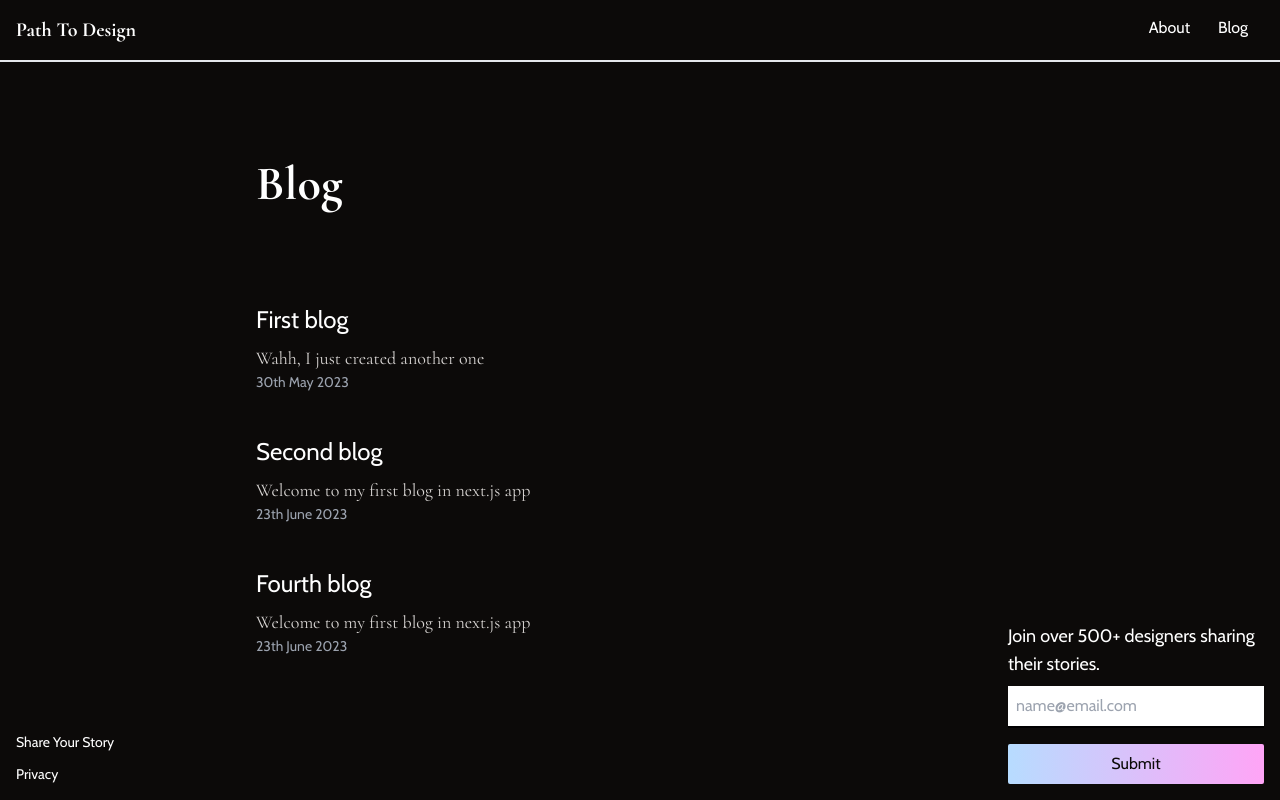
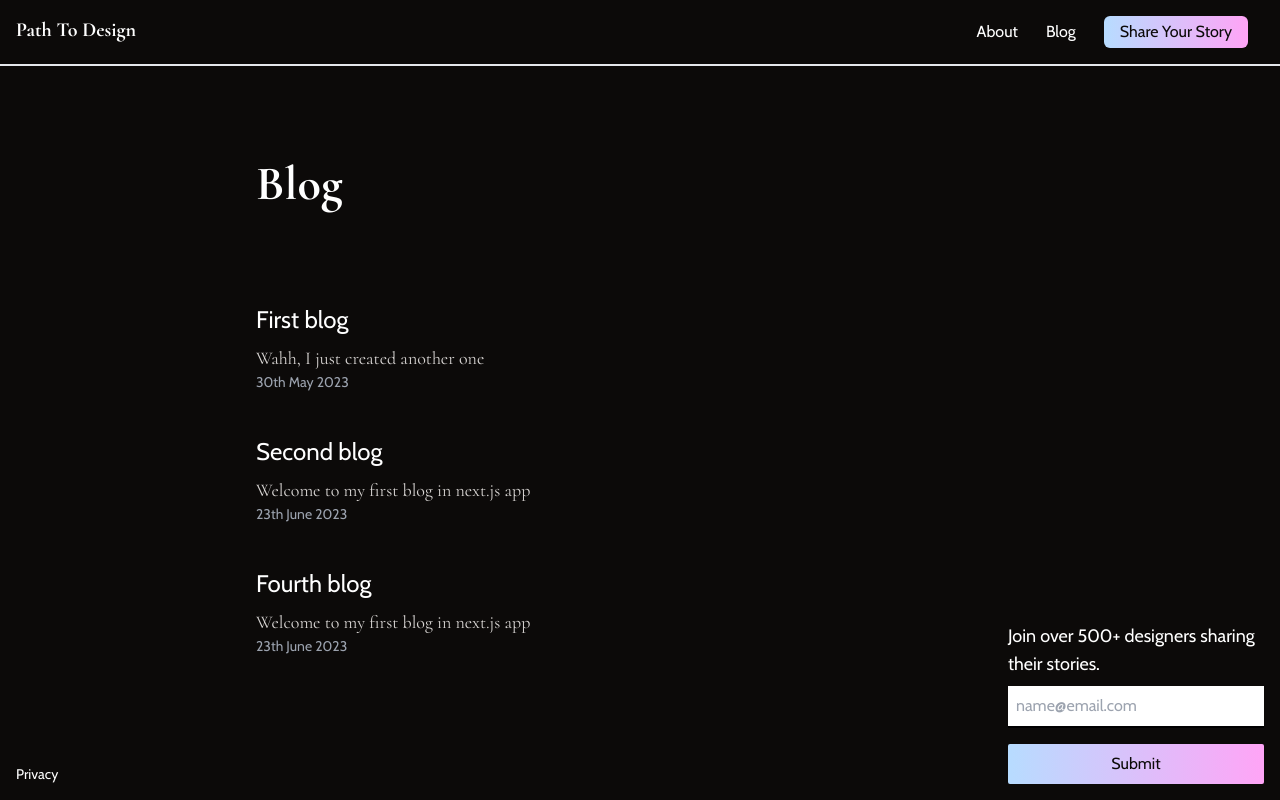
Before and after one commit to jaygal0/path-to-design, a Next.js app: page /blog in a window 1280 px wide. Built offline with nearby package versions, Linux system fonts and the light colour scheme.

Commit message:
added "share your story" to the top right in the navbar

```diff
--- a/components/AdditionalLinks.tsx
+++ b/components/AdditionalLinks.tsx
@@ -4,7 +4,7 @@ export function AdditionalLinks() {
   return (
     <div className="fixed bottom-4 left-4 hidden font-sans text-sm md:block">
       <div className="flex flex-col gap-3">
-        <Link href="/share">Share Your Story</Link>
+        {/* <Link href="/share">Share Your Story</Link> */}
         {/* <Link href="/contact">Contact</Link> */}
         <Link href="/privacy">Privacy</Link>
       </div>
--- a/components/Navbar.tsx
+++ b/components/Navbar.tsx
@@ -51,8 +51,8 @@ export function Navbar() {
             <Link href="/">Home</Link>
             <Link href="/about">About</Link>
             <Link href="/blog">Blog</Link>
+            <Link href="/privacy">Privacy</Link>
             <Link href="/share">Share Your Story</Link>
-            <Link href="/privacy">Privacy</Link>
           </div>
         </div>
       )}
@@ -75,9 +75,10 @@ export function Navbar() {
           />
         </svg>
       )}
-      <div className="hidden gap-7 pr-4 font-sans md:flex">
+      <div className="hidden gap-7 pr-4 font-sans md:flex items-center">
         <Link href="/about">About</Link>
         <Link href="/blog">Blog</Link>
+        <Link href="/share" className="btn-gradient text-stone-950 p-1 px-4 rounded-md">Share Your Story</Link>
       </div>
     </div>
   );
--- a/components/NewsletterForm.tsx
+++ b/components/NewsletterForm.tsx
@@ -12,7 +12,7 @@ export function NewsletterForm() {
           placeholder="name@email.com"
         />
         <input
-          className="sub-gradient mt-2 cursor-pointer rounded-sm p-2 text-stone-950 hover:bg-slate-300"
+          className="btn-gradient mt-2 cursor-pointer rounded-sm p-2 text-stone-950 hover:bg-slate-300"
           type="submit"
         />
       </form>
--- a/src/app/globals.css
+++ b/src/app/globals.css
@@ -59,7 +59,7 @@ a .underline {
   );
 }
 
-.sub-gradient {
+.btn-gradient {
   background: rgb(183, 220, 255);
   background: linear-gradient(
     90deg,
```
Also changed, not shown: todo.txt.
